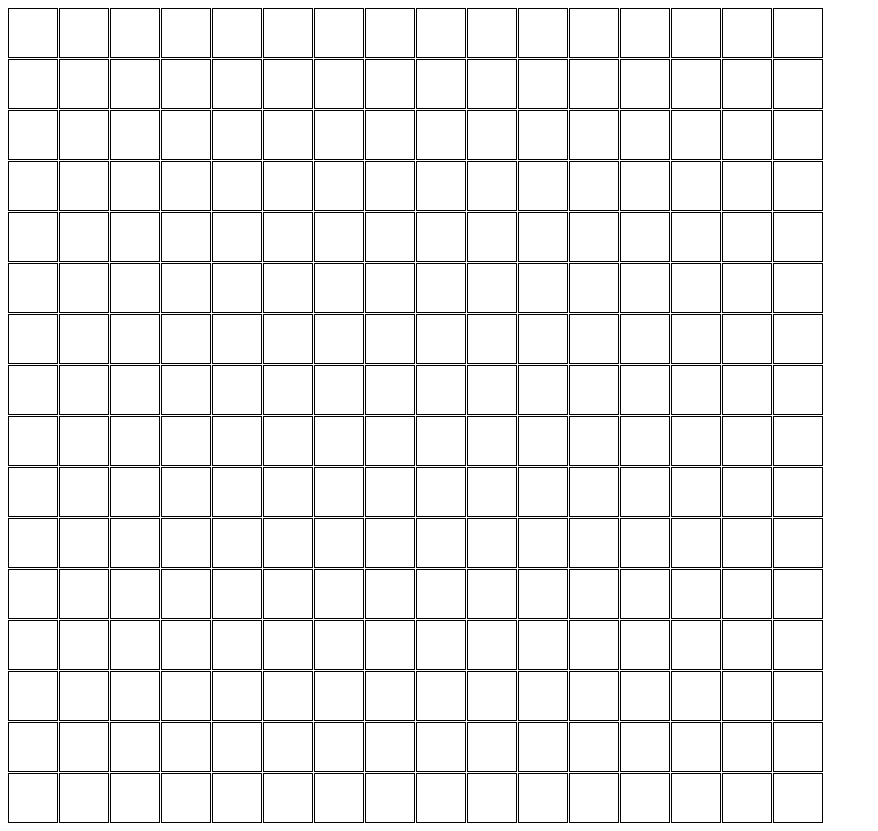
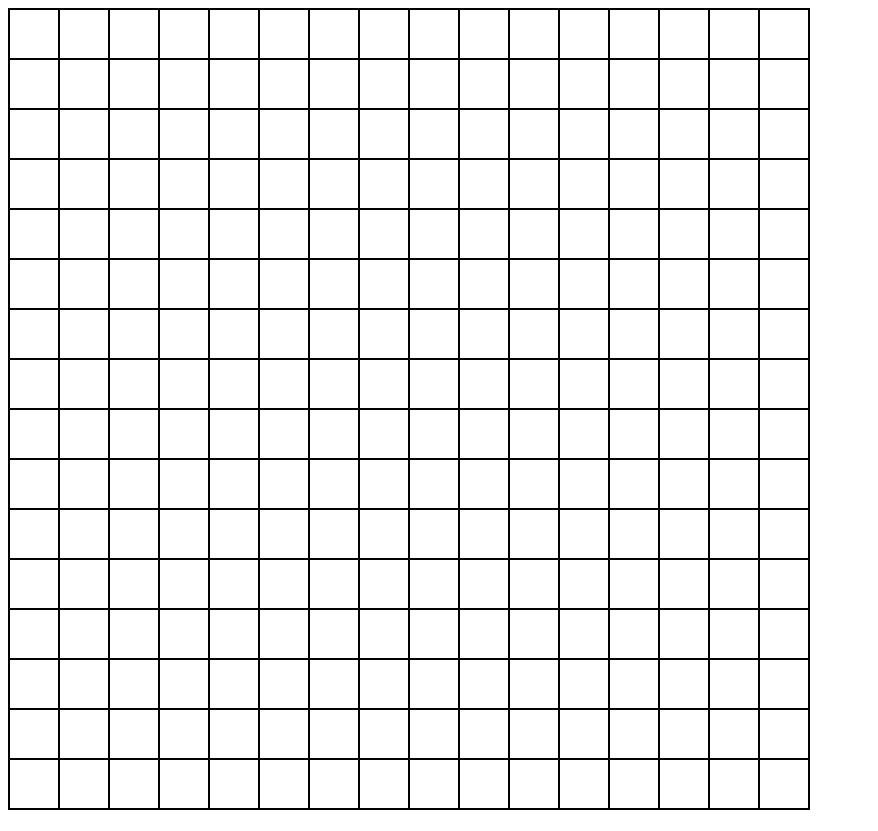
Before and after one commit to sirussalari/Etch-A-Sketch, a plain HTML site: page index.html in a window 1280 px wide. Shown: the whole page, without its empty margins (0-878 px from the left). Drawn offline with Linux system fonts and the light colour scheme.

Commit message:
Add border to container and remove gaps
I defined a width for the container and set up a solid border so that the user can see the space outlined of where they can draw. I also got rid of the gap between cells so that the drawing would be more seamless.

```diff
--- a/style.css
+++ b/style.css
@@ -1,6 +1,7 @@
 #container {
+    border: 1px solid black;
+    width: fit-content;
     display: grid;
     grid-template-columns: repeat(16, 50px);
     grid-template-rows: repeat(16, 50px);
-    gap: 1px;
 }
```
